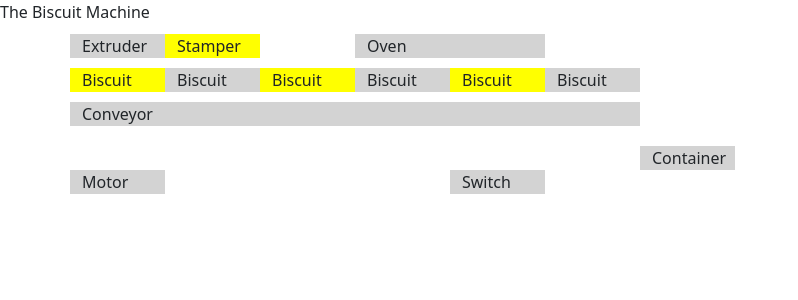
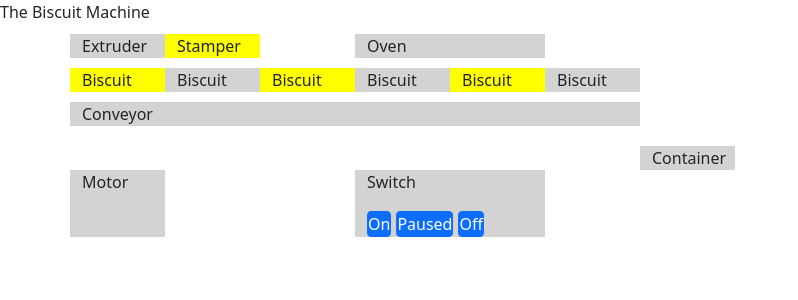
Before and after one commit to anisarambelieva/the-biscuit-machine, a React (Create React App) app: page / in a window 1280 px wide. Shown: the top 300 px of the page, without its empty margins (0-798 px from the left). Built offline with nearby package versions, Linux system fonts and the light colour scheme.

Commit message:
Add Switch to Machine

```diff
--- a/src/components/machine.js
+++ b/src/components/machine.js
@@ -1,4 +1,5 @@
 import { Container, Row, Col } from "react-bootstrap";
+import Switch from "./switch";
 
 const Machine = () => (
   <Container>
@@ -52,7 +53,9 @@ const Machine = () => (
 
     <Row>
       <Col md="1" style={{ backgroundColor: "lightGray" }}>Motor</Col>
-      <Col md={{ span: 1, offset: 3 }} style={{ backgroundColor: "lightGray" }}>Switch</Col>
+      <Col md={{ span: 2, offset: 2 }} style={{ backgroundColor: "lightGray" }}>
+          <Switch/>
+      </Col>
     </Row>
   </Container>
 );
```
